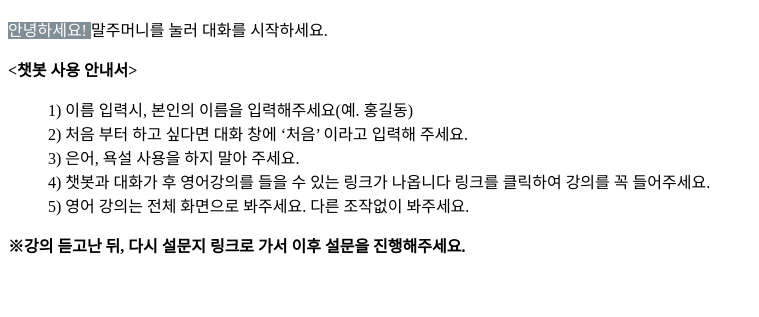
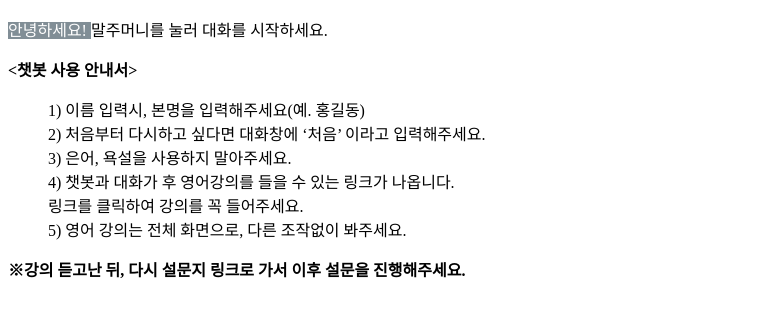
Before and after one commit to dydrudwls/testupA, a plain HTML site: page index.html in a window 1280 px wide. Shown: the part 67-384 px from the top of the page, without its empty margins (0-759 px from the left). Drawn offline with nearby package versions, Linux system fonts and the light colour scheme.

Commit message:
Update index.html

```diff
--- a/index.html
+++ b/index.html
@@ -30,12 +30,12 @@
 	<h1>학습계획 도우미 "testupC"</h1>
 	<p><span style="background-color: #818e96;color: #ffffff"> 안녕하세요! </span> 말주머니를 눌러 대화를 시작하세요.</p>
 	<p><span style="font-weight:bold"><챗봇 사용 안내서></span>
-	<blockquote> 1) 이름 입력시, 본인의 이름을 입력해주세요(예. 홍길동)<br>
-		2) 처음 부터 하고 싶다면 대화 창에 ‘처음’ 이라고 입력해 주세요.<br>
-		3) 은어, 욕설 사용을 하지 말아 주세요.<br>
-		4) 챗봇과 대화가 후 영어강의를 들을 수 있는 링크가 나옵니다
+	<blockquote> 1) 이름 입력시, 본명을 입력해주세요(예. 홍길동)<br>
+		2) 처음부터 다시하고 싶다면 대화창에 ‘처음’ 이라고 입력해주세요.<br>
+		3) 은어, 욕설을 사용하지 말아주세요.<br>
+		4) 챗봇과 대화가 후 영어강의를 들을 수 있는 링크가 나옵니다.<br>
 		   링크를 클릭하여 강의를 꼭 들어주세요. <br>
-		5) 영어 강의는 전체 화면으로 봐주세요. 다른 조작없이 봐주세요. </br>
+		5) 영어 강의는 전체 화면으로, 다른 조작없이 봐주세요. </br>
 	</blockquote>
 	<p><span style="font-weight:bold">※강의 듣고난 뒤, 다시 설문지 링크로 가서 이후 설문을 진행해주세요.
 		</span>
```
